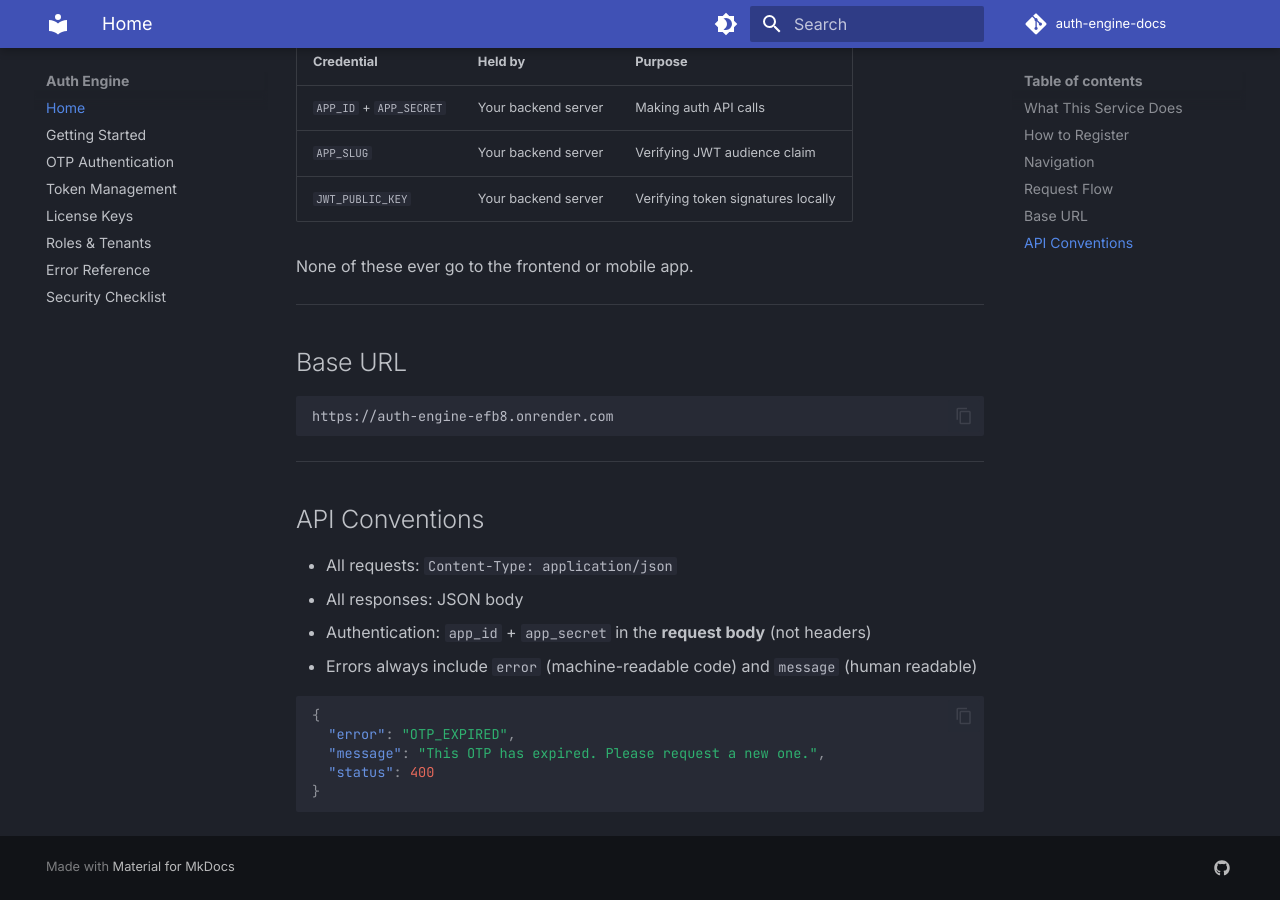
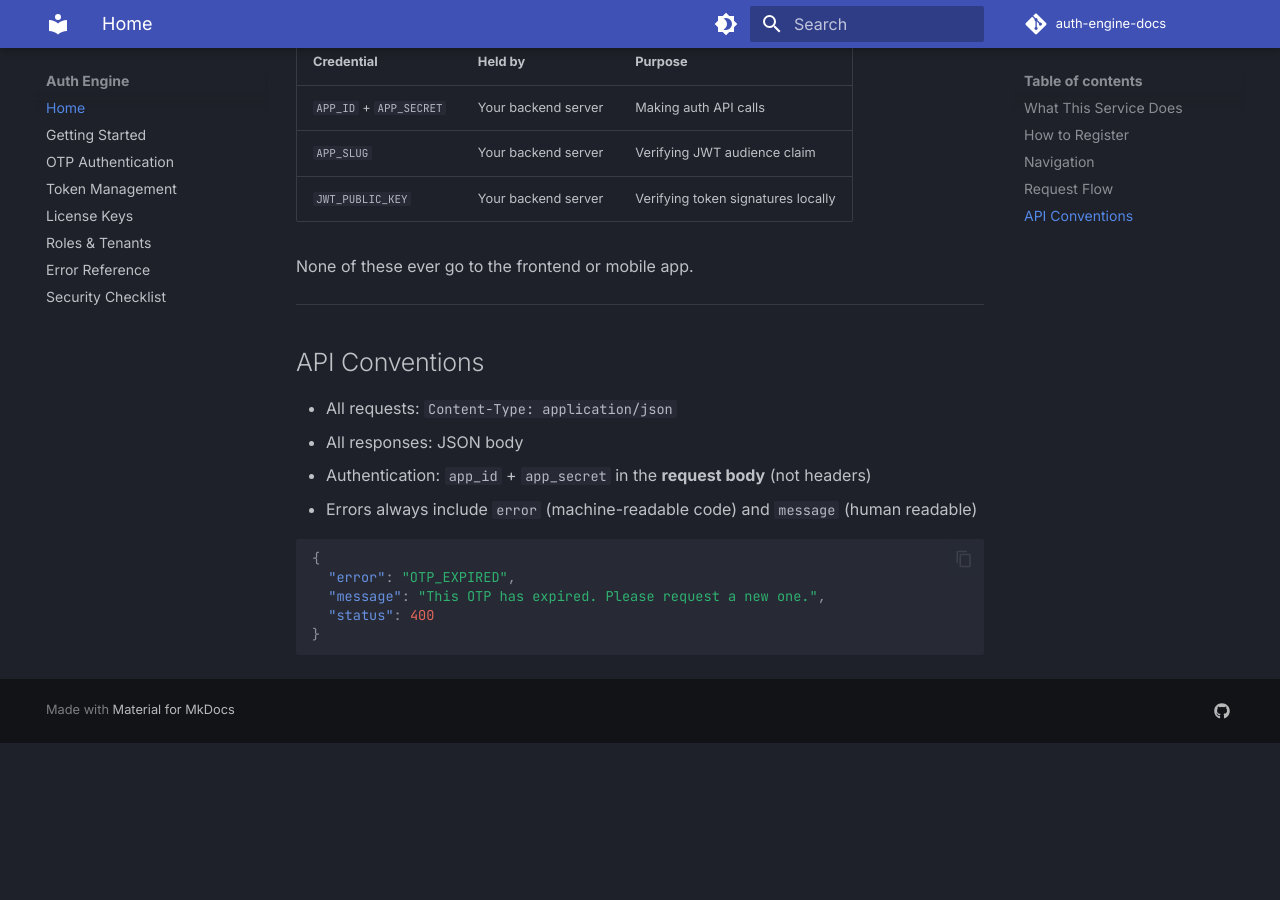
Before and after one commit to Sunilk240/auth-engine-documentation, an MkDocs documentation site: the page built from docs/index.md, in a window 1280 px wide and 900 px high, scrolled down 1860 px. Built offline with MkDocs 1.6.1 and Material for MkDocs 9.7.7, drawn with Linux system fonts in a browser that asks for light colours; comment, search, counter and statistics services are not loaded; after the commit the page ends 2603 px from its top, so only the background shows below that.

Commit message:
docs: remove Base URL section from homepage — available in portal API Endpoint page

````diff
--- a/docs/index.md
+++ b/docs/index.md
@@ -81,14 +81,6 @@ None of these ever go to the frontend or mobile app.
 
 ---
 
-## Base URL
-
-```
-https://auth-engine-efb8.onrender.com
-```
-
----
-
 ## API Conventions
 
 - All requests: `Content-Type: application/json`
````
